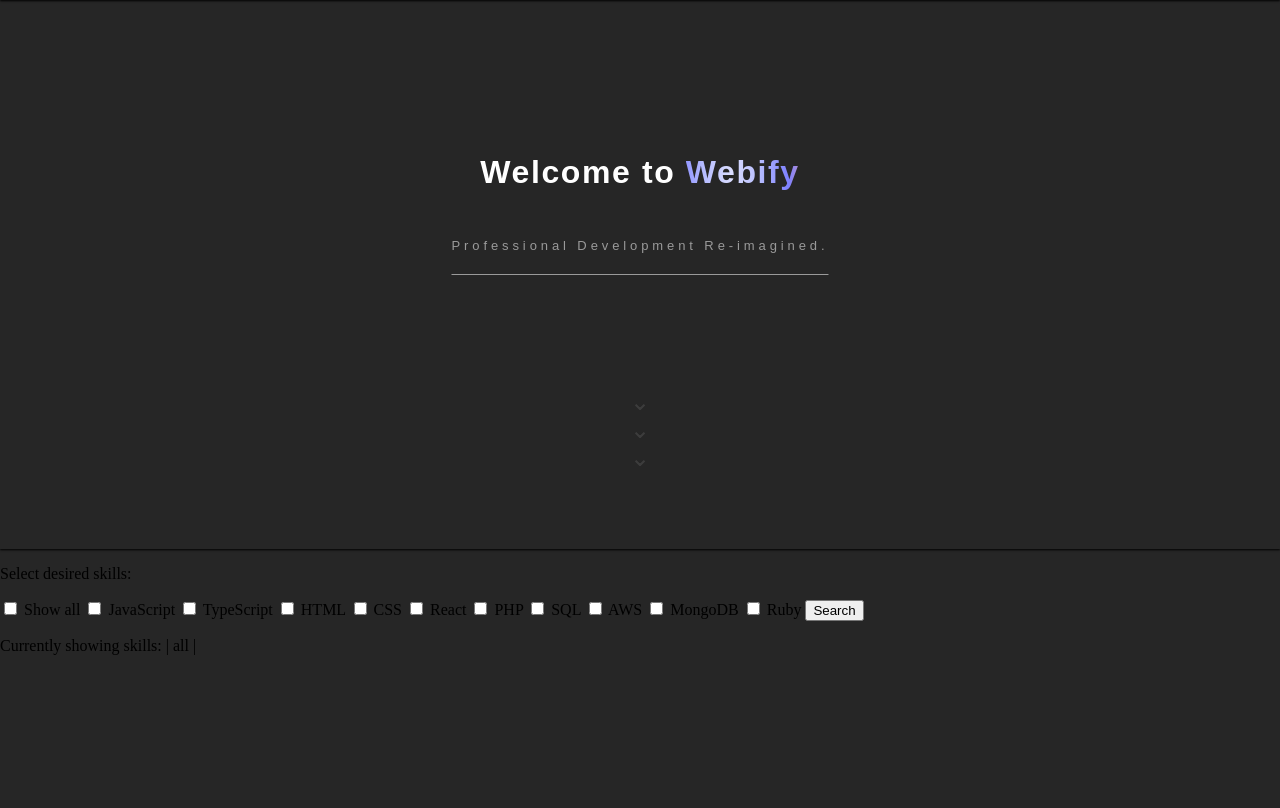
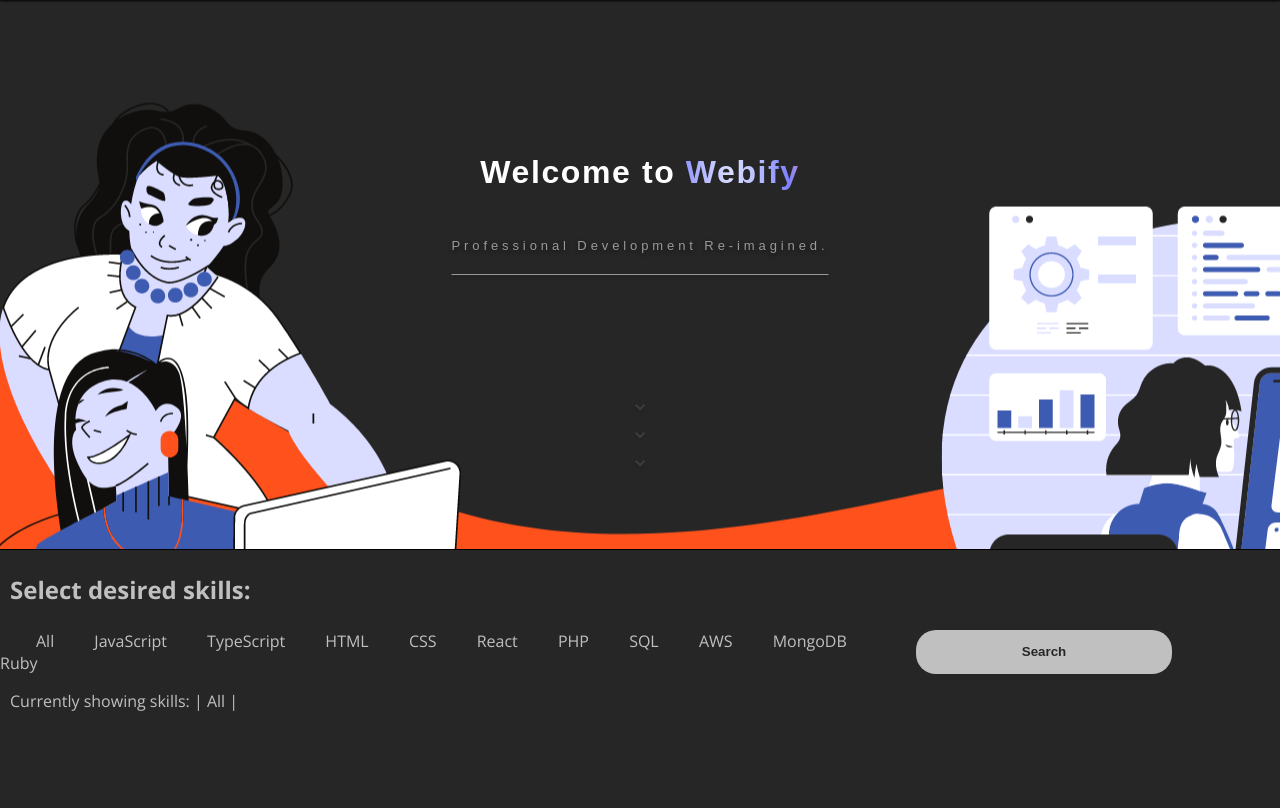
Before and after one commit to lisa1ynn/webify, a PHP site: page /public/mainpage.php in a window 1280 px wide. Shown: the part 98-906 px from the top of the page. Before the commit the page ends 753 px from the top, so only its background shows below. Run offline with PHP 8.4, Linux system fonts and the light colour scheme; data that the repository does not hold is empty.

Commit message:
main page and freelancer filter fixes, CSS improvm

```diff
--- a/public/general.css
+++ b/public/general.css
@@ -11,7 +11,11 @@ body {
   text-align: center;
   padding-top: 10%;
   z-index: 1;
-  box-shadow: 0px 0.5px 2px black;
+  background-image: url('./pictures/mainpg-background.png');
+  background-position: center;
+  background-color: #262626;
+  box-shadow: 0px 1px black;
+  padding-bottom: 20px;
 }
 
 h1 {
@@ -61,9 +65,11 @@ h1 {
   letter-spacing: 0.3em;
   font-family: arial;
   font-size: small;
+  text-shadow: 0px 2px 4px #151515;
 }
 .white-text-small {
   color: #ffffff;
+  text-shadow: 0px 2px 4px #151515;
 }
 
 /*Indicator for user to scroll down*/
@@ -72,6 +78,7 @@ h1 {
   color: #ffffff;
   margin-top: 10%;
   margin-bottom: 5%;
+  text-shadow: 0px 2px 4px #151515;
 }
 
 .scroll-down-arrow {
--- a/public/mainpage.php
+++ b/public/mainpage.php
@@ -4,9 +4,9 @@
     <meta charset="utf-8" />
     <title>Home</title>
     <meta name="viewport" content="width=device-width, initial-scale=1" />
-    <link rel="stylesheet" href="./general.css" />
+    <link href="https://fonts.googleapis.com/css?family=Archivo:500|Open+Sans:300,700" rel="stylesheet">
+    <link rel="stylesheet" href="./general.css?v=<?php echo time(); ?>"/>
     <style>
-
       .freelancers-container {
         display: grid;
         grid-template-columns: repeat(auto-fit, minmax(20rem, 2fr));
@@ -107,25 +107,6 @@
         text-shadow: 1px 2px 4px black;
       }
 
-      .hero-mainpg {
-        width: 100%;
-        position: relative;
-        text-align: center;
-        padding-top: 10%;
-        z-index: 1;
-        box-shadow: 0px 0.5px 2px black;
-        padding-bottom: 20px;
-      }
-
-      .hero-text-small {
-        color: #9a9a9a;
-        padding-top: 20px;
-        text-decoration: underline;
-        text-underline-offset: 1.5rem;
-        letter-spacing: 0.3em;
-        font-family: arial;
-        font-size: small;
-      }
       .show-more > h1 {
         color: #ffffff;
         font-weight: bold;
@@ -134,7 +115,71 @@
         letter-spacing: 0.05em;
       }
 
+      .filters-form , .current-search {
+        color: #C0C0C0;
+        font-family: 'Open Sans', sans-serif;
+        font-weight: 300;
+      }
+
+      .filter-grid-struct {
+        display: grid;
+        grid-template-columns: 70% 20%;
+        place-items: left;
+      }
+
+      input[type=checkbox] {
+        visibility: hidden;
+      }
+
+      .filters-form > form > p {
+        font-size: 1.5rem;
+        font-weight: bold;
+        margin-left: 10px;
+      }
+
+      .filters-form > label, input {
+        margin-left: 20px;
+      }
+
+      .filter-grid-options > label:hover {
+        color: #FF511C;
+        font-weight: bold;
+      }
+
+      .filter-grid-options > label:focus {
+        color: #FF511C;
+        font-weight: bold;
+      }
+
+      .search-btn {
+        padding: 10px;
+        border-radius: 20px;
+        background: #C0C0C0;
+        border: none;
+        color: #262626;
+        float: right;
+        font-weight: bold;
+        width: 100%;
+      }
+
+      .search-btn:hover {
+        background: #FF511C;
+        color: white;
+        box-shadow: 0px 2px 4px black;
+      }
+
+      .current-search {
+        margin-left: 10px;
+      }
+
+
     </style>
+    <script>
+      // removes alers showed if page is refreshed when filters are applied
+      if ( window.history.replaceState ) {
+          window.history.replaceState( null, null, window.location.href );
+      }
+    </script>
   </head>
   <body>
 
@@ -155,33 +200,44 @@
 
     <section>
     <!-- Filter Start -->
-      <div id="filter-section">
+      <div id="filter-section" class="filters-form">
         <form id="filter-options-form" action="<?php $_SERVER['PHP_SELF']; ?>" method="post">
           <p>Select desired skills: </p>
-          <input type="checkbox" name="skills[]" id="skills_all" value="all" > <label for="skills_all">Show all</label>
-          <input type="checkbox" name="skills[]" id="skills_JavaScript" value="JavaScript"> <label for="skills_JavaScript">JavaScript</label>
-          <input type="checkbox" name="skills[]" id="skills_TypeScript" value="TypeScript"> <label for="skills_TypeScript">TypeScript</label>
-          <input type="checkbox" name="skills[]" id="skills_HTML" value="HTML"> <label for="skills_HTML">HTML</label>
-          <input type="checkbox" name="skills[]" id="skills_CSS" value="CSS"> <label for="skills_CSS">CSS</label>
-          <input type="checkbox" name="skills[]" id="skills_React" value="React"> <label for="skills_React">React</label>
-          <input type="checkbox" name="skills[]" id="skills_PHP" value="PHP"> <label for="skills_PHP">PHP</label>
-          <input type="checkbox" name="skills[]" id="skills_SQL" value="SQL"> <label for="skills_SQL">SQL</label>
-          <input type="checkbox" name="skills[]" id="skills_AWS" value="AWS"> <label for="skills_AWS">AWS</label>
-          <input type="checkbox" name="skills[]" id="skills_MongoDB" value="MongoDB"> <label for="skills_MongoDB">MongoDB</label>
-          <input type="checkbox" name="skills[]" id="skills_Ruby" value="Ruby"> <label for="skills_Ruby">Ruby</label>
-          <input type="submit" name="submit" value="Search"/>
+          <div class="filter-grid-struct">
+            <div class="filter-grid-options">
+              <label for="skills_all" id='all' onclick="changeColor(id)"><input type="checkbox" name="skills[]" id="skills_all" value="All" >All </label>
+              <label for="skills_JavaScript" id='JS' onclick="changeColor(id)"><input type="checkbox" name="skills[]" id="skills_JavaScript" value="JavaScript">JavaScript </label>
+              <label for="skills_TypeScript" id='TS' onclick="changeColor(id)"><input type="checkbox" name="skills[]" id="skills_TypeScript" value="TypeScript">TypeScript </label>
+              <label for="skills_HTML" id='HTML' onclick="changeColor(id)"><input type="checkbox" name="skills[]" id="skills_HTML" value="HTML">HTML </label>
+              <label for="skills_CSS" id='CSS' onclick="changeColor(id)"><input type="checkbox" name="skills[]" id="skills_CSS" value="CSS">CSS </label>
+              <label for="skills_React" id='React' onclick="changeColor(id)"><input type="checkbox" name="skills[]" id="skills_React" value="React">React </label>
+              <label for="skills_PHP" id='PHP' onclick="changeColor(id)"><input type="checkbox" name="skills[]" id="skills_PHP" value="PHP">PHP </label>
+              <label for="skills_SQL" id='SQL' onclick="changeColor(id)"><input type="checkbox" name="skills[]" id="skills_SQL" value="SQL">SQL </label>
+              <label for="skills_AWS" id='AWS' onclick="changeColor(id)"><input type="checkbox" name="skills[]" id="skills_AWS" value="AWS">AWS </label>
+              <label for="skills_MongoDB" id='Mongo' onclick="changeColor(id)"><input type="checkbox" name="skills[]" id="skills_MongoDB" value="MongoDB">MongoDB </label>
+              <label for="skills_Ruby" id='Ruby' onclick="changeColor(id)"><input type="checkbox" name="skills[]" id="skills_Ruby" value="Ruby">Ruby </label>
+            </div>
+            <input type="submit" name="submit" value="Search" class="search-btn"/>
+          </div>
+          <script>
+            function changeColor(id) {
+              var text = document.getElementById(id)
+              console.log(id)
+              text.style.color = '#FF511C';
+              text.style.fontWeight = 'bold';
+            }
+          </script>
         </form>
       </div>
   <!-- Filter End -->
         <?php
           include '../private/initialize.php';
 
-          // make a linked list with skills and users
           $users_skills = $database->query("SELECT skill, fname, lname, points, reviews, profilep, projects, fee, id
-          FROM freelancer AS f, freelancerskill AS fs, skills AS s
+            FROM freelancer AS f, freelancerskill AS fs, skills AS s
             WHERE f.id = fs.freelancer_id
             AND fs.skill_id = s.id_skill
-            ");
+          ");
 
           $filter = array();
 
@@ -189,10 +245,10 @@
             foreach($_POST['skills'] as $skill) {
               $filter[] = $skill;
             }
+          } else {
+              $filter[] = 'All';
           }
-          else {
-            $filter[] = 'all';
-          }
+
           ?>
         <p class="current-search">Currently showing skills: | <?php
           foreach($filter as $skill) {
@@ -208,7 +264,7 @@
           while($user = $users_skills->fetch_assoc()){
             $user_row = $user;
             // get all users with desired skill
-            if (in_array($user_row['skill'], $filter) || in_array('all', $filter)) {
+            if (in_array($user_row['skill'], $filter) || in_array('All', $filter)) {
             // need to check if user is unique
               if (!in_array($user_row['id'], $users_tracker)){
                 // add unique users into tracker
@@ -219,6 +275,7 @@
             ?>
                 <div class="individual-freelancer" id="freelancer-individual" onclick="sendDataToPHPpage(<?php echo $id; ?>)">
                   <script>
+                    // allows for individual freelancers to be shown
                     function sendDataToPHPpage(id) {
                       var identifier = id;
                       const src = "freelancer.php?profile="+identifier;
@@ -238,7 +295,6 @@
                       </div>
                     </div>
                     <div class="show-more">
-                      <!-- make dots to show image preview of different projects -->
                         <h1>. . .</h1>
                     </div>
                   </div>
```
Also changed, not shown: public/freelancer.php (+9 -3 lines), public/pictures/mainpg-background.png (added).
